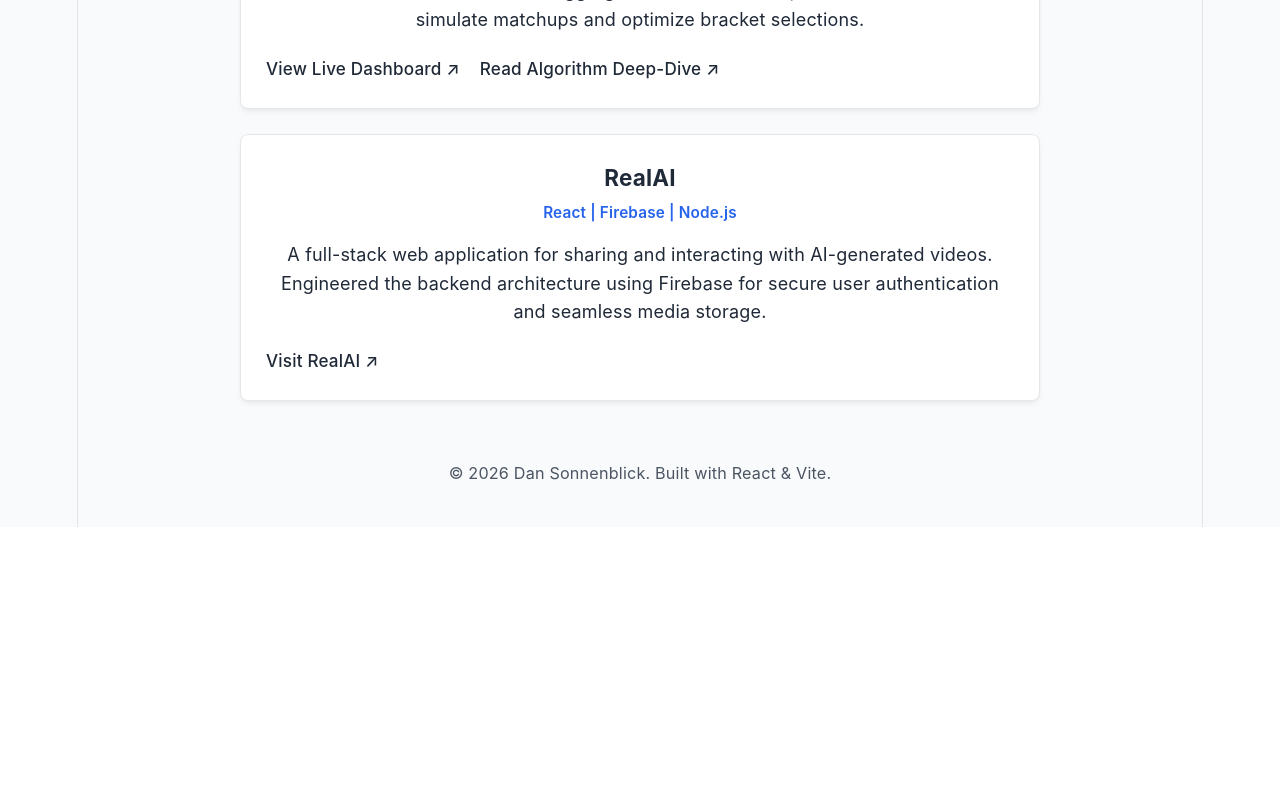
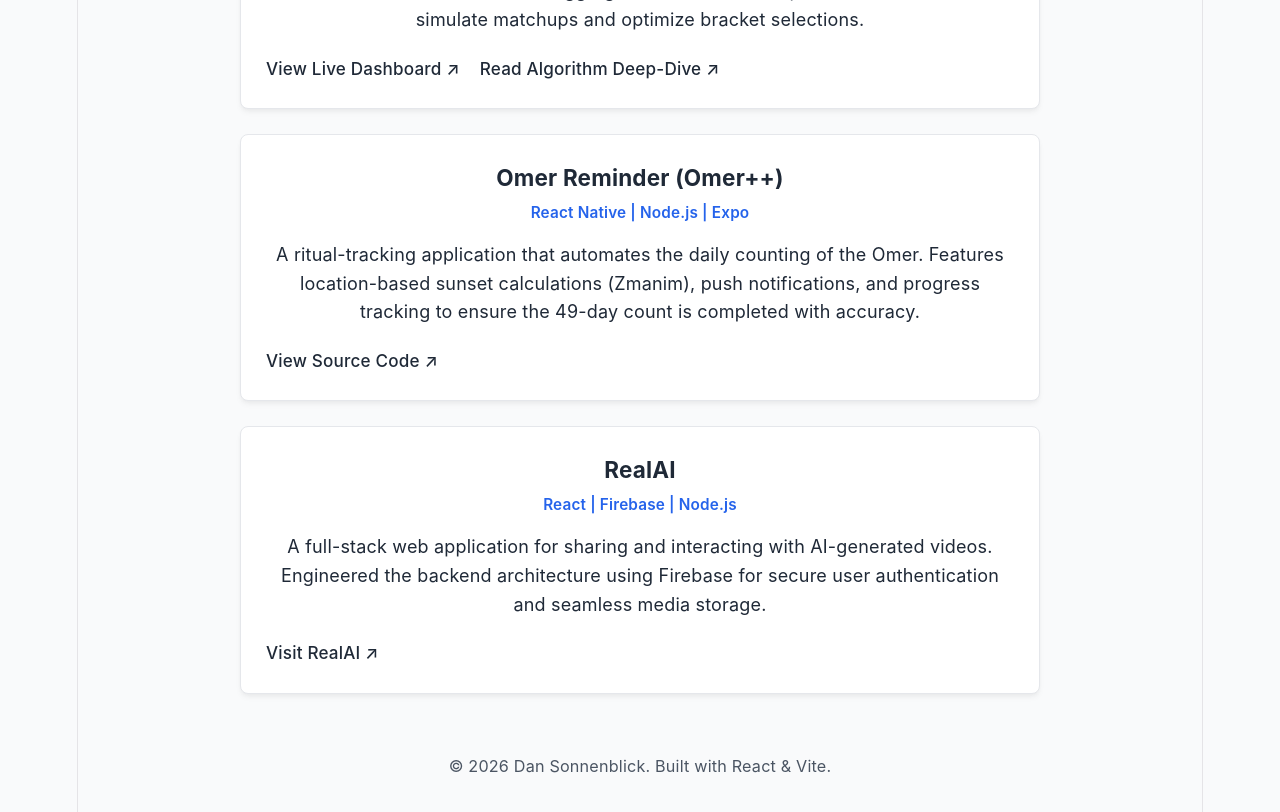
Before and after one commit to Danson27/my-portfolio, a React (Vite) app: page / in a window 1280 px wide. Shown: the part 900-1712 px from the top of the page. Before the commit the page ends 1427 px from the top, so only its background shows below. Built offline with nearby package versions, Linux system fonts and the light colour scheme.

Commit message:
added omer++

```diff
--- a/src/App.jsx
+++ b/src/App.jsx
@@ -61,7 +61,18 @@ function App() {
           </a>
              </div>
         </div>
-
+        <div className="project-card">
+          <h4>Omer Reminder (Omer++)</h4>
+          <p className="tech-stack">React Native | Node.js | Expo</p>
+          <p>
+            A ritual-tracking application that automates the daily counting of the Omer.
+            Features location-based sunset calculations (Zmanim), push notifications,
+            and progress tracking to ensure the 49-day count is completed with accuracy.
+          </p>
+          <div className="project-links">
+            <a href="https://github.com/Danson27/omer-reminder" className="link">View Source Code ↗</a>
+          </div>
+        </div>
         <div className="project-card">
           <h4>RealAI</h4>
           <p className="tech-stack">React | Firebase | Node.js</p>
```
